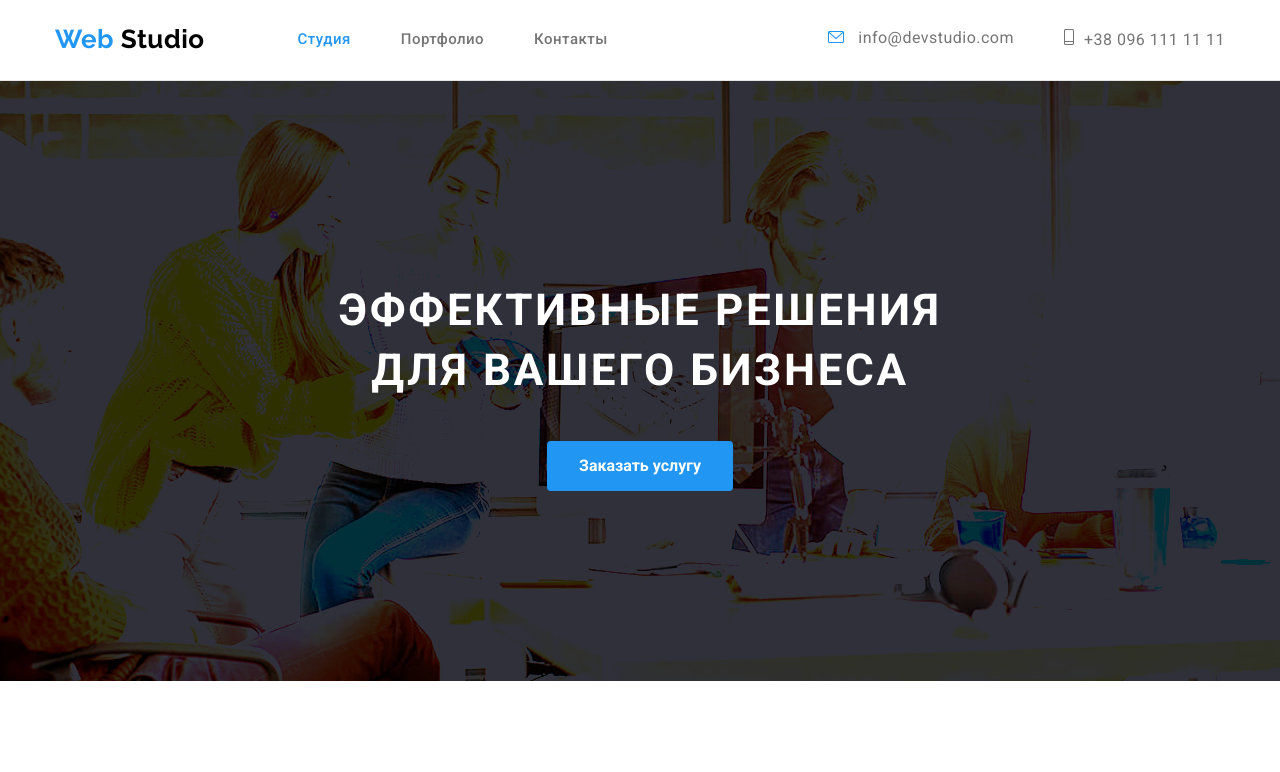
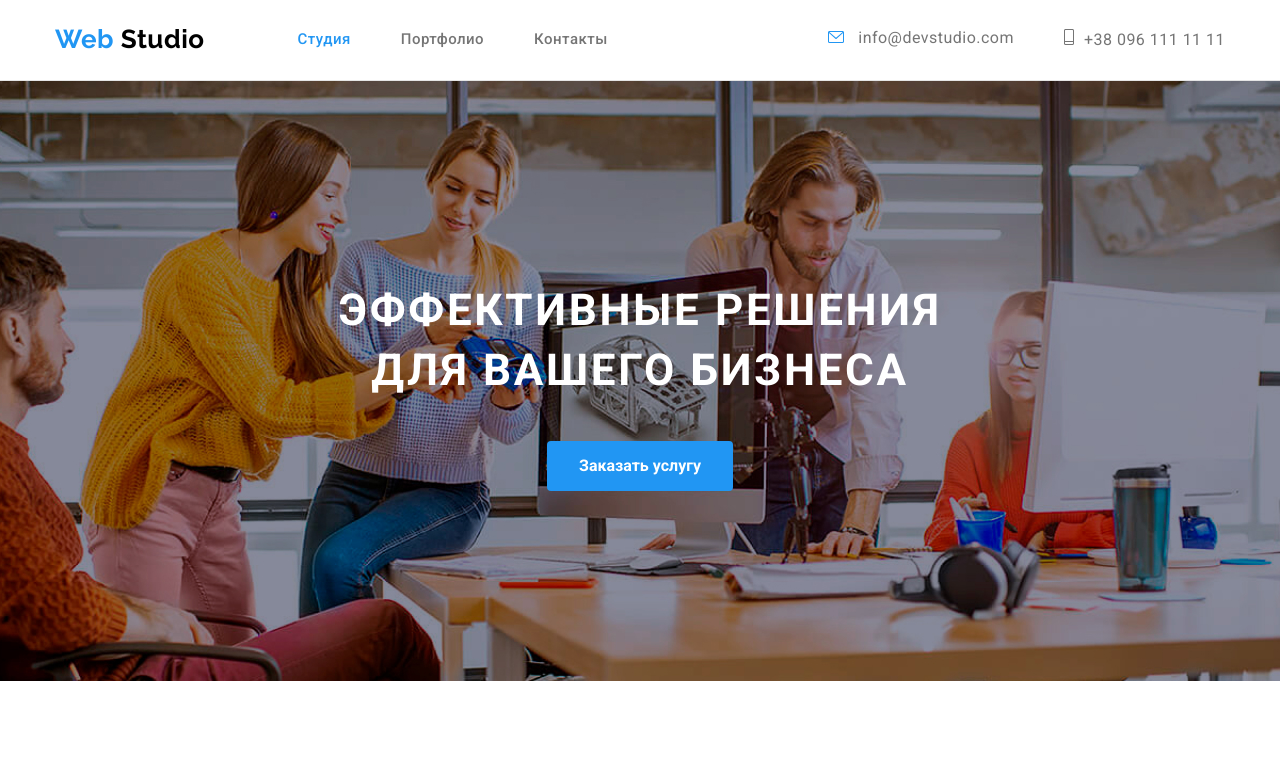
Before and after one commit to Makiz7791/goit-markup-hw-04, a plain HTML site: page index.html in a window 1280 px wide. Shown: the top 772 px of the page. Drawn offline with Linux system fonts and the light colour scheme.

Commit message:
goit-markup-hw-04

```diff
--- a/css/styles.css
+++ b/css/styles.css
@@ -185,16 +185,20 @@ ul {
 /* HERO sections */
 .hero {
   height: 600px;
-  background-color: #2f303a;
   color: white;
   background-image: url(../images/fon.jpg);
+  background-image: linear-gradient(
+      to right,
+      rgba(48, 58, 47, 0, 4),
+      rgba(47, 48, 58, 0.4)
+    ),
+    url(../images/fon.jpg);
   background-repeat: no-repeat;
   background-position: center;
   background-size: cover;
   background-blend-mode: darken;
 }
 .hero {
-  background-color: var(--black-background-color);
   color: var(--text-white-color);
 }
 .hero .container {
--- a/index.html
+++ b/index.html
@@ -379,7 +379,7 @@
               </a>
             </li>
             <li>
-              <a class="tre-a" href="#">
+              <a class="trew-a" href="#">
                 <svg class="trew-icon">
                   <use
                     href="./images/icons/sprite2.svg#icon-foster-peters"
```
